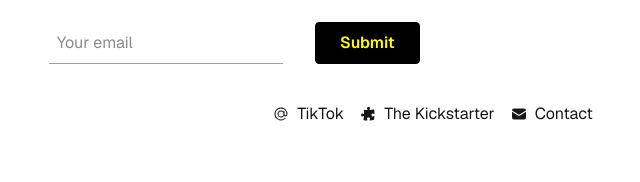
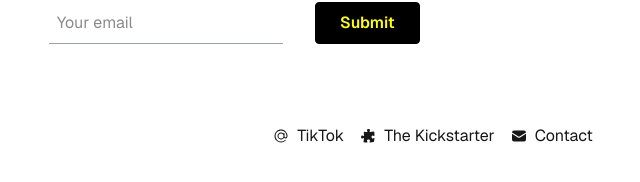
Before and after one commit to internetsadboy/1wt-next, a Next.js app: page / in a window 1280 px wide. Shown: the part 1844-2026 px from the top of the page, without its empty margins (207-847 px from the left). Built offline with nearby package versions, Linux system fonts and the light colour scheme.

Commit message:
Fixed: footer layout

```diff
--- a/app/page.tsx
+++ b/app/page.tsx
@@ -7,8 +7,8 @@ import { AtSymbolIcon, EnvelopeIcon, PuzzlePieceIcon } from "@heroicons/react/24
 
 export default function Home() {
   return (
-    <div className="font-sans grid grid-rows-[20px_1fr_20px] items-center justify-items-center min-h-screen p-5 sm:pb-20">
-      <main className="flex flex-col row-start-2 items-center sm:items-start mb-10">
+    <div className="font-sans grid grid-rows-[auto_1fr_auto] items-center justify-items-center min-h-screen p-5 pb-8">
+      <main className="flex flex-col row-start-2 items-center sm:items-start mb-8">
         <div className="max-w-3xl mx-auto space-y-4">
           {/* 1. "Header" */}
            <section id="header" className="flex flex-col sm:gap-4 gap-4">
@@ -138,7 +138,7 @@ export default function Home() {
           </section>
         </div>
       </main>
-      <footer className="row-start-3 flex flex-wrap items-center my-20 gap-4">
+      <footer className="row-start-3 flex flex-wrap items-center my-2 gap-4 sm:mt-12 sm:mb-0">
         <a
           className="flex items-center gap-2 hover:underline hover:underline-offset-4"
           href="https://www.tiktok.com/@onewaytix.documentary"
```
